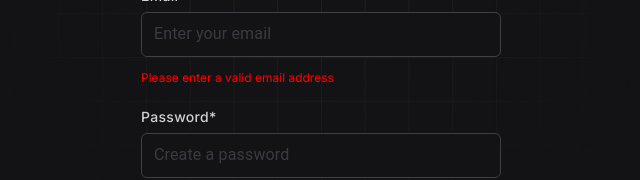
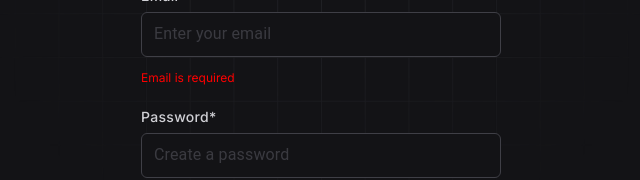
Before and after one commit to jacquesikot/HushAI, a Next.js app: page /login in a window 1280 px wide. Both pictures are taken after a click on the button "Sign in". Shown: the part 303-483 px from the top of the page, without its empty margins (319-959 px from the left). Built offline with nearby package versions, Linux system fonts and the light colour scheme; no server answers.

Commit message:
feat/sign-in page routing implemented.

```diff
--- /dev/null
+++ b/src/app/login/actions.ts
@@ -0,0 +1,49 @@
+'use server';
+
+import { revalidatePath } from 'next/cache';
+import { redirect } from 'next/navigation';
+
+import { createClient } from '../utils/supabase/server';
+
+export async function login(formData: FormData) {
+  const supabase = createClient();
+
+  // type-casting here for convenience
+  // in practice, you should validate your inputs
+  const data = {
+    email: formData.get('email') as string,
+    password: formData.get('password') as string,
+  };
+
+  const { error } = await supabase.auth.signInWithPassword(data);
+
+  if (error) {
+    throw error;
+  }
+
+  revalidatePath('/', 'layout');
+  redirect('/dashboard');
+}
+export const navigateToRegister = () => {
+  return redirect('/register');
+};
+
+export async function signin(formData: FormData) {
+  const supabase = createClient();
+
+  // type-casting here for convenience
+  // in practice, you should validate your inputs
+  const data = {
+    email: formData.get('email') as string,
+    password: formData.get('password') as string,
+  };
+
+  const { error } = await supabase.auth.signInWithPassword(data);
+
+  if (error) {
+    redirect('/error');
+  }
+
+  revalidatePath('/', 'layout');
+  redirect('/');
+}
--- a/src/app/login/page.tsx
+++ b/src/app/login/page.tsx
@@ -10,6 +10,12 @@ import styled, { useTheme } from 'styled-components';
 import AppLogo from '@/icons/AppLogo';
 import authPatterSvg from '../../../public/images/auth-grid-bg.svg';
 import LoginForm from '@/components/auth/LoginForm';
+import { login, navigateToRegister } from './actions';
+
+type ErrorMessages = {
+  email?: string;
+  password?: string;
+};
 
 const Wrapper = styled.div`
   background-image: url(${authPatterSvg.src});
@@ -47,13 +53,49 @@ const Subtitle = styled.p`
 export default function Login() {
   const [isPending, startTransition] = useTransition();
   const theme = useTheme();
+  const [email, setEmail] = useState('');
+  const [password, setPassword] = useState('');
+  const [errors, setErrors] = useState<ErrorMessages>({});;
+
+
+  const validate = (): boolean => {
+    const newErrors: ErrorMessages = {};
+
+    if (!email) {
+      newErrors.email = 'Email is required';
+    } else if (!/\S+@\S+\.\S+/.test(email)) {
+      newErrors.email = 'Email is invalid';
+    }
+
+    if (!password) {
+      newErrors.password = 'Password is required';
+    } else {
+      if (password.length < 8) {
+        newErrors.password = 'Password must be at least 8 characters';
+      }
+      if (!/[!@#$%^&*]/.test(password)) {
+        newErrors.password = 'Password must contain one special character';
+      }
+    }
+
+    setErrors(newErrors);
+    return Object.keys(newErrors).length === 0;
+  };
+
+  const handleLogin = () => {
+    if (validate()) {
+      // Handle registration logic here
+      console.log('Signed in with:', { email, password });
+    }
+  };
+
 
   const handleSubmit = (event: React.FormEvent<HTMLFormElement>) => {
     startTransition(async () => {
       try {
         event.preventDefault();
         const data = new FormData(event.currentTarget);
-        // await login(data);
+        await login(data);
       } catch (error: any) {
         console.log(error);
         toast.error(error.message);
@@ -61,14 +103,6 @@ export default function Login() {
     });
   };
 
-  const [email, setEmail] = useState('');
-  const [password, setPassword] = useState('');
-  const [name, setName] = useState('');
-  const [errors, setErrors] = useState<{
-    email?: string;
-    password?: string;
-    name?: string;
-  }>({});
 
   if (isPending) {
     return (
@@ -91,7 +125,15 @@ export default function Login() {
       <AppLogo style={{ marginBottom: theme.spacing['spacing-3xl'].value }} />
       <HeaderText>Login in to your account</HeaderText>
       <Subtitle>Welcome back! Please enter your details.</Subtitle>
-      <LoginForm handleClickRegister={()=>true}  />
+      <LoginForm
+       password={password}
+       setPassword={setPassword}
+       email={email}
+       setEmail={setEmail}
+       handleClickRegister={()=> navigateToRegister()}
+       handleLogin={handleLogin}
+       errors={errors}
+       />
     </Wrapper>
   );
 }
--- a/src/components/auth/LoginForm.tsx
+++ b/src/components/auth/LoginForm.tsx
@@ -50,78 +50,41 @@ const ErrorText = styled.p`
 `;
 
 interface LoginFormProps {
+  email: string;
+  password: string;
+  setPassword: (password: string) => void;
+  setEmail: (email: string) => void;
   handleClickRegister: () => void;
+  handleLogin: () => void;
+  errors: {
+    email?: string;
+    password?: string;
+  };
 }
 
 const LoginForm = (props: LoginFormProps) => {
   const theme = useTheme();
-  const router = useRouter();
-  const supabase = createClient(); // Create the Supabase client
-
-  const [email, setEmail] = useState("");
-  const [password, setPassword] = useState("");
-  const [errors, setErrors] = useState<{
-    email?: string;
-    password?: string;
-    general?: string;
-  }>({});
-
-  const handleLogin = async (event: React.FormEvent) => {
-    event.preventDefault();
-    let valid = true;
-
-    const newErrors: { email?: string; password?: string; general?: string } = {};
-
-    if (!email.includes("@")) {
-      newErrors.email = "Please enter a valid email address";
-      valid = false;
-    }
-
-    if (!password) {
-      newErrors.password = "Password is required";
-      valid = false;
-    }
-
-    setErrors(newErrors);
-
-    if (!valid) return;
-
-    try {
-      const { data, error } = await supabase.auth.signInWithPassword({
-        email,
-        password,
-      });
-
-      if (error) {
-        throw error;
-      } else {
-        router.push("/dashboard");
-      }
-    } catch (error: any) {
-      setErrors({ ...errors, general: error.message });
-    }
-  };
 
   return (
     <Wrapper>
       <InputWrapper>
         <AppInput
           type="email"
-          value={email}
-          onChange={(e) => setEmail(e.target.value)}
+          value={props.email}
+          onChange={(e) => props.setEmail(e.target.value)}
           placeholder="Enter your email"
           label="Email*"
         />
-        {errors.email && <ErrorText>{errors.email}</ErrorText>}
+        {props.errors.email && <ErrorText>{props.errors.email}</ErrorText>}
         <AppInput
           type="password"
-          value={password}
-          onChange={(e) => setPassword(e.target.value)}
+          value={props.password}
+          onChange={(e) => props.setPassword(e.target.value)}
           placeholder="Create a password"
           label="Password*"
           isSecured
         />
-        {errors.password && <ErrorText>{errors.password}</ErrorText>}
+        {props.errors.password && <ErrorText>{props.errors.password}</ErrorText>}
       </InputWrapper>
 
       <StyledParagraph
@@ -136,7 +99,7 @@ const LoginForm = (props: LoginFormProps) => {
 
       <AppButton
         label="Sign in"
-        onClick={handleLogin}
+        onClick={props.handleLogin}
         type="primary"
         width={"100%"}
       />
```
